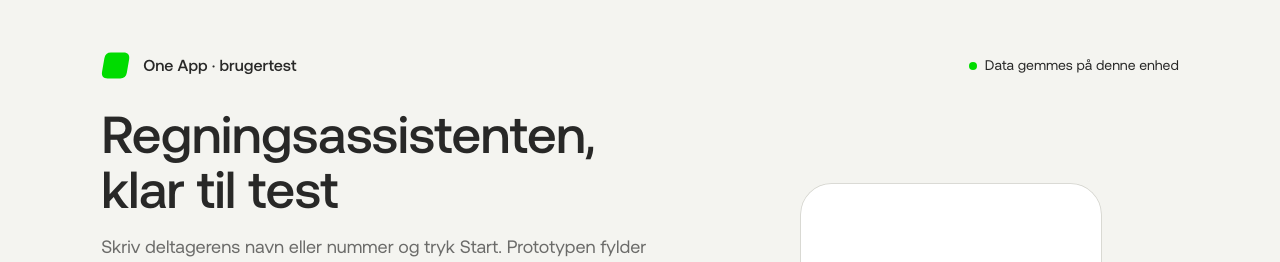
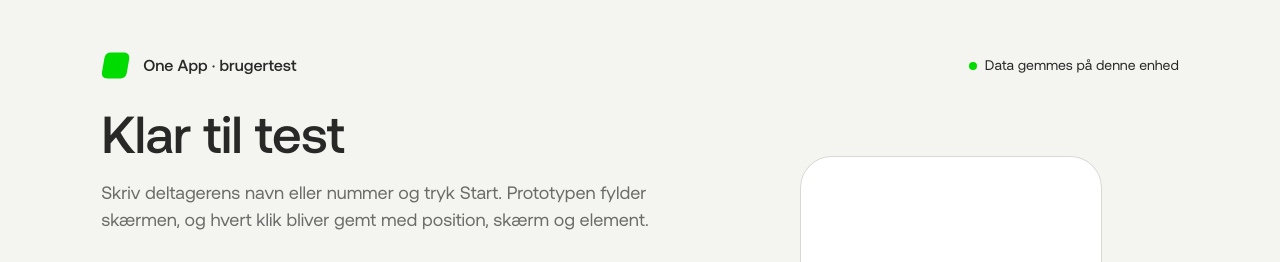
Before and after one commit to gantzel/one-app-brugertest, a plain HTML site: page index.html in a window 1280 px wide. Shown: the top 262 px of the page. Drawn offline with Linux system fonts and the light colour scheme.

Commit message:
Overskrift på startsiden: Klar til test
Co-Authored-By: Claude Opus 5.5 <noreply@anthropic.com>
Claude-Session: https://claude.ai/code/session_01KiogLtQbpBPfd2jXaqkYCp

```diff
--- a/index.html
+++ b/index.html
@@ -176,7 +176,7 @@ textarea.csv{width:100%;height:160px;margin-top:10px;font:12px/1.4 ui-monospace,
   </div>
   <div class="start">
     <div>
-      <h1>Regningsassistenten, klar til test</h1>
+      <h1>Klar til test</h1>
       <p class="lead mut">Skriv deltagerens navn eller nummer og tryk Start. Prototypen fylder skærmen, og hvert klik bliver gemt med position, skærm og element.</p>
       <form class="form" id="startForm">
         <label>Deltager<input class="field" id="fP" autocomplete="off" required></label>
```
